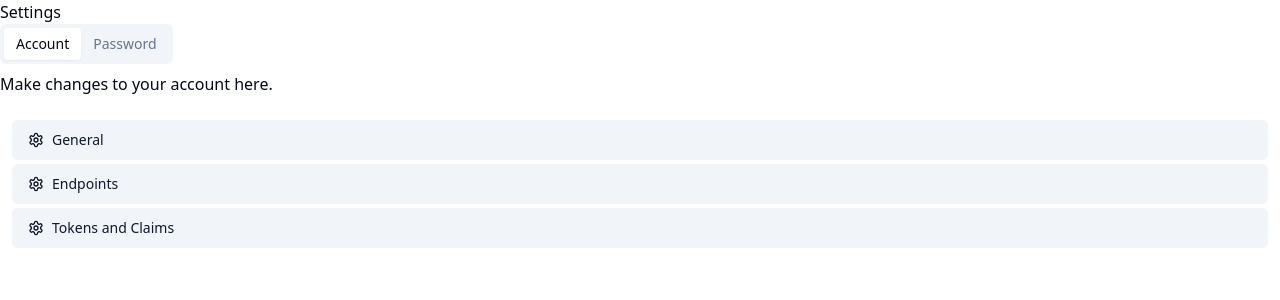
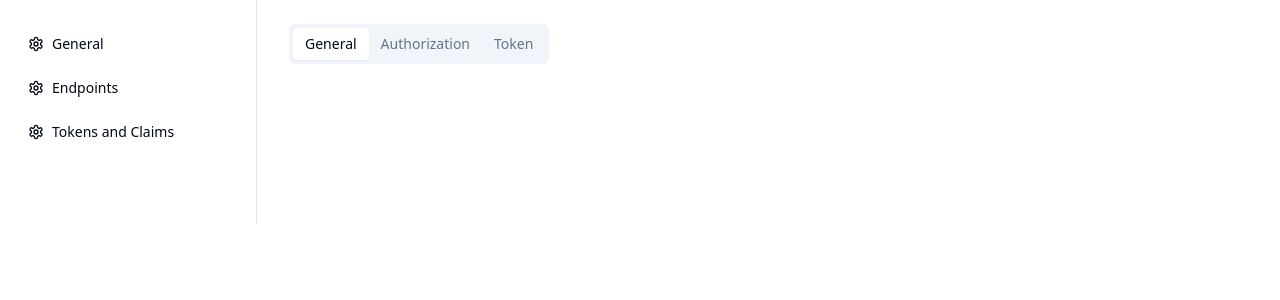
Before and after one commit to shaikathaque/sidebar-tab-nav-example, a React (Vite) app: page / in a window 1280 px wide. Shown: the top 300 px of the page. Built offline with nearby package versions, Linux system fonts and the light colour scheme.

Commit message:
add tabs with sidebar

```diff
--- a/src/components/SettingsContainer.tsx
+++ b/src/components/SettingsContainer.tsx
@@ -1,20 +1,32 @@
-import { Tabs, TabsContent, TabsList, TabsTrigger } from "@/components/ui/tabs"
 import Sidebar from "./Sidebar"
+import { Tabs, TabsContent, TabsList, TabsTrigger } from "./ui/tabs";
+
+const sidebarItems = [{ title: 'General'}, { title: 'Endpoints'}, { title: 'Tokens and Claims'}];
 
 export default function SettingsContainer() {
   return (
-    <div>
-      <h1>Settings</h1>
-      <Tabs defaultValue="account" className="w-[400px]">
-        <TabsList>
-          <TabsTrigger value="account">Account</TabsTrigger>
-          <TabsTrigger value="password">Password</TabsTrigger>
-        </TabsList>
-        <TabsContent value="account">Make changes to your account here.</TabsContent>
-        <TabsContent value="password">Change your password here.</TabsContent>
-      </Tabs>
-      <Sidebar />
+    <div className="grid grid-cols-5">
+      <Sidebar items={sidebarItems} />
 
+      <div className="col-span-4 border-l">
+        <div className="h-full px-8 py-6">
+          <Tabs defaultValue="general" className="space-y-6">
+            <div className="space-between flex items-center">
+              <TabsList>
+                <TabsTrigger value="general">
+                  General
+                </TabsTrigger>
+                <TabsTrigger value="authorization">
+                  Authorization
+                </TabsTrigger>
+                <TabsTrigger value="token">
+                  Token
+                </TabsTrigger>
+              </TabsList>
+            </div>
+          </Tabs>
+        </div>
+      </div>
     </div>
   )
 }
--- a/src/components/Sidebar.tsx
+++ b/src/components/Sidebar.tsx
@@ -1,26 +1,29 @@
 import { Button } from "./ui/button";
 import { Settings } from 'lucide-react';
 
-export default function Sidebar() {
+type Item = {
+  title: string
+}
+
+type Props = {
+  items: Item[]
+}
+
+export default function Sidebar({ items }: Props) {
   return (
     <div className="pb-12">
       <div className="space-y-4 py-4">
         <div className="px-3 py-2">
           <div className="space-y-1">
-            <Button variant="secondary" className="w-full justify-start">
-              <Settings className="mr-2 h-4 w-4"/>
-              <p>General</p>
-            </Button>
-            <Button variant="secondary" className="w-full justify-start">
-              <Settings className="mr-2 h-4 w-4"/>
-              <p>Endpoints</p>
-            </Button>
-            <Button variant="secondary" className="w-full justify-start">
-              <Settings className="mr-2 h-4 w-4"/>
-              <p>Tokens and Claims</p>
-            </Button>
+            {items.map((item, index) => (
+              <>
+                <Button key={index} variant="ghost" className="w-full justify-start">
+                  <Settings className="mr-2 h-4 w-4"/>
+                  <p>{item.title}</p>
+                </Button>
+              </>
+            ))}
           </div>
-
         </div>
       </div>
     </div>
```
Also changed, not shown: tsconfig.node.json (+7 -1 lines).
